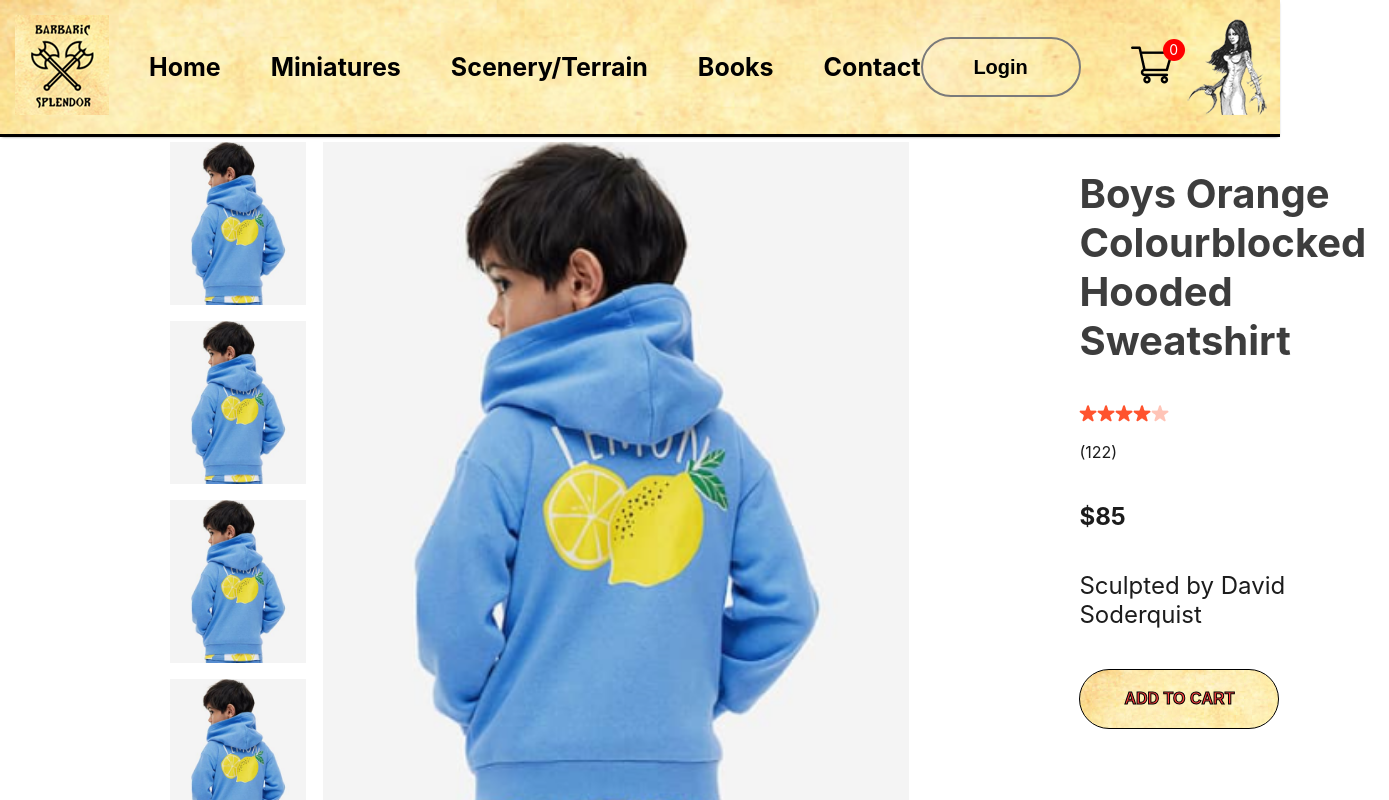
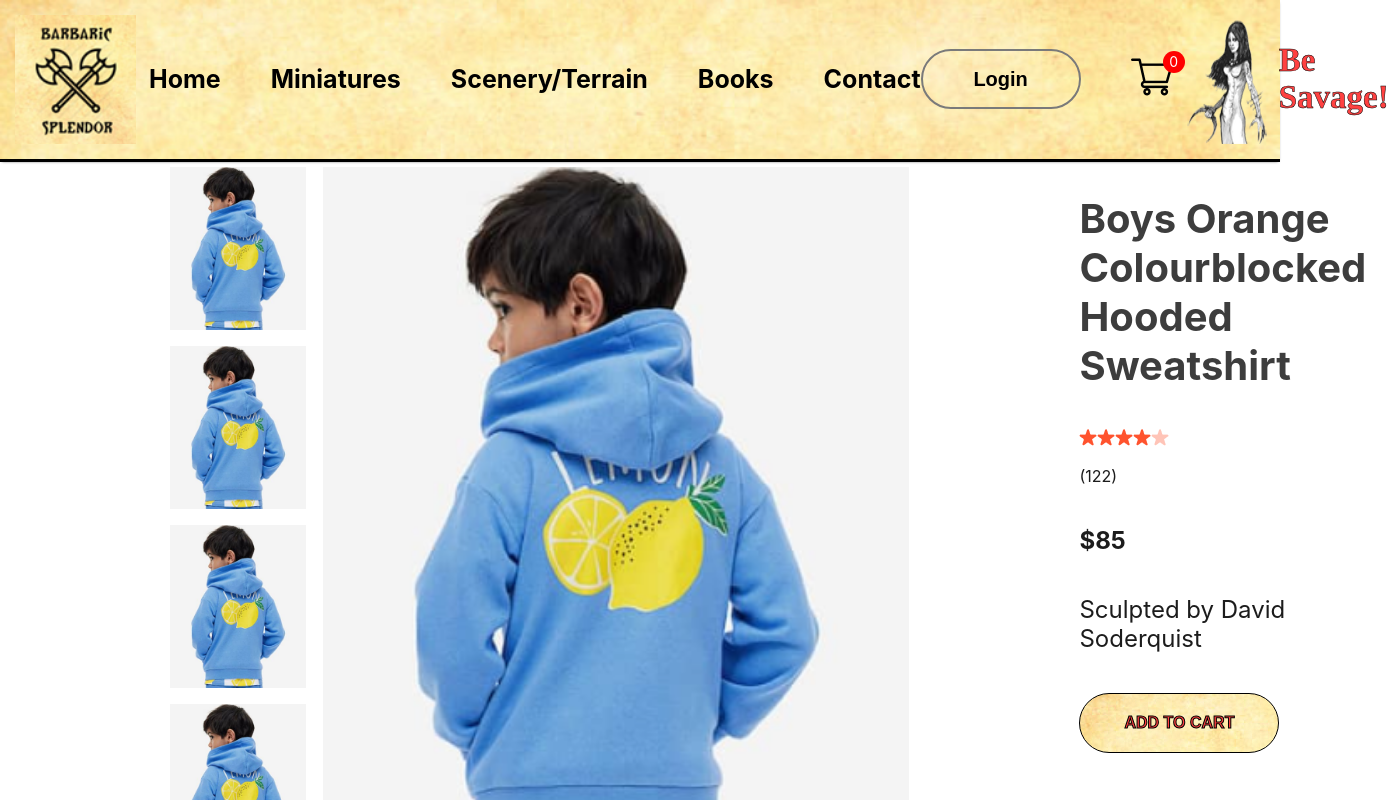
Before and after one commit to kevd82/BarbaricSplendorStore, a React (Create React App) app in the folder frontend/: page /product/25 in a window 1280 px wide. Shown: the top 800 px of the page, 1389 px wide, since content can reach past the window. Built offline with nearby package versions, Linux system fonts and the light colour scheme.

Commit message:
css work on navbar and footer

```diff
--- a/frontend/src/Components/Footer/Footer.js
+++ b/frontend/src/Components/Footer/Footer.js
@@ -23,6 +23,9 @@ const Footer = () => {
                     <p>Logo by Gilead.</p>
                     <p>Clipart by Gilead and MrZarono.</p>
                 </div>
+                <div className="footer-logo">
+                <img src={footer_logo} alt="" />
+                </div>
             </div>
         </div>
     )
--- a/frontend/src/Components/Navbar/Navbar.css
+++ b/frontend/src/Components/Navbar/Navbar.css
@@ -6,6 +6,26 @@
     background-image: url("../Assets/Faeded.jpg");
     background-size: cover;
     border-bottom: 3px solid Black;
+}
+
+.nav-logo {
+    display: flex;
+}
+
+.nav-image-motto {
+    display: flex;
+    justify-content: space-around;
+    font-family: Crom;
+    src: url("../Assets/Crom_v1.ttf");
+    color: #ff4141;
+    -webkit-text-stroke-color: black;
+    -webkit-text-stroke-width: .5px;
+    font-size: 22px;
+    font-weight: 600;
+}
+
+.nav-image-motto h2 {
+    margin-left: 10px;
 }
 
 .nav-menu{
--- a/frontend/src/Components/Navbar/Navbar.js
+++ b/frontend/src/Components/Navbar/Navbar.js
@@ -31,6 +31,7 @@ const Navbar = () => {
       <div className="nav-logo">
         <img src={logo} alt="" />
       </div>
+
       <ul className="nav-menu">
         <li onClick={()=>{setMenu("home")}}><Link style={{color: "black", textDecoration: "none"}} to="/">Home</Link>{menu==="home"?<hr/>:<></>} </li>
         <li onClick={()=>{setMenu("miniatures")}}><Link style={{ color: "black", textDecoration: "none"}} to="/miniatures">Miniatures</Link>{menu==="miniatures"?<hr/>:<></>}</li>
@@ -43,8 +44,8 @@ const Navbar = () => {
         <Link to="/cart"><img src={cart_icon} alt=""/></Link>
         <div className="nav-cart-count">0</div>
       </div>
-      <div className="nav-image">
-        <img src={randomImage} alt="" />
+      <div className="nav-image-motto">
+        <img src={randomImage} alt="" /><h2>Be Savage!</h2>
       </div>
     </div>
   )
```
Also changed, not shown: frontend/src/Components/Assets/Crom_v1.ttf (added), frontend/src/Components/Footer/Footer.css (line endings or trailing spaces).
